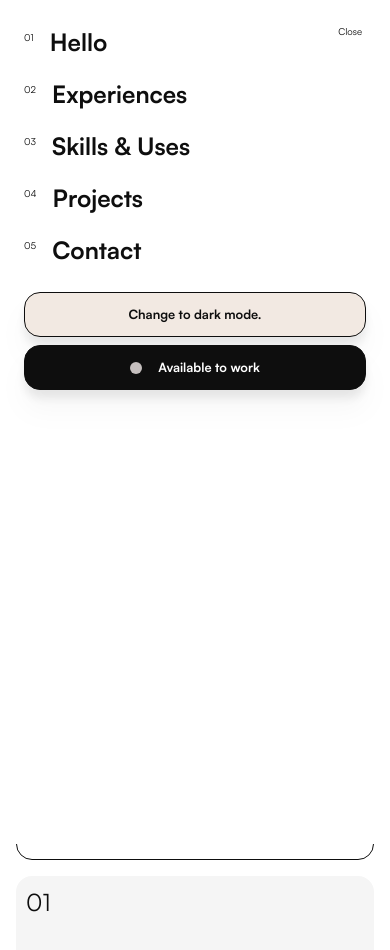
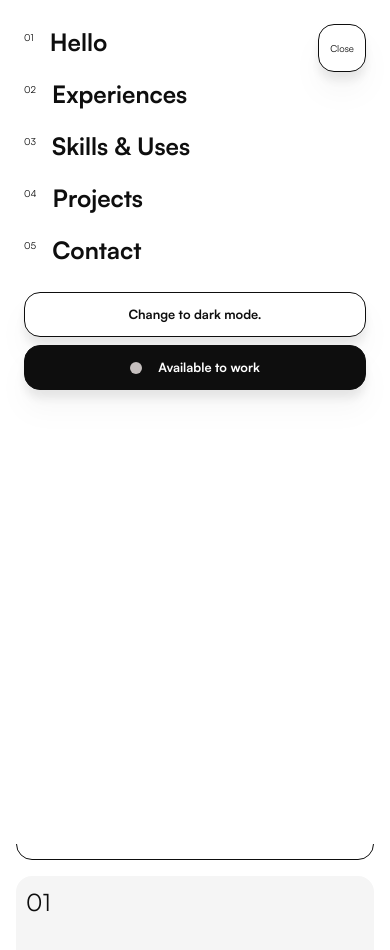
Before and after one commit to yangedruce/yangedruce.github.io, a Vue app: page /#yangEdruce in a window 390 px wide. Both pictures are taken after a click on the button "Menu". Shown: the top 950 px of the page. Built offline with nearby package versions, Linux system fonts and the light colour scheme.

Commit message:
fix: mobile nav buttons

```diff
--- a/src/components/NavigationMobile.vue
+++ b/src/components/NavigationMobile.vue
@@ -1,9 +1,17 @@
 <template>
 	<div
 		class="xl:hidden fixed z-[60] w-screen text-brandNeutral-800 dark:text-brandPrimaryWhite bg-brandPrimaryWhite dark:bg-brandPrimaryBlack">
-		<button class="absolute right-7 top-2 text-xs md:text-base font-satoshi" @click="open">Menu</button>
+		<button
+			class="absolute right-6 md:right-4 top-2 text-xs md:text-base font-satoshi text-center py-3 px-2 xl:px-4 h-12 md:h-16 w-12 md:w-16 md:mr-2 text-brandNeutral-800 dark:text-brandPrimaryWhite border border-brandNeutral-800 dark:border-brandPrimaryWhite bg-brandPrimaryWhite dark:bg-brandNeutral-800 rounded-2xl drop-shadow-xl shadow-brandPrimaryBlack"
+			@click="open">
+			Menu
+		</button>
 		<div id="menu" class="hidden fixed top-0 left-0 h-screen w-screen bg-brandPrimaryWhite dark:bg-brandPrimaryBlack">
-			<button class="text-xs md:text-base font-satoshi absolute right-7 top-6" @click="close">Close</button>
+			<button
+				class="text-xs md:text-base font-satoshi absolute right-6 md:right-4 top-6 text-center py-3 px-2 xl:px-4 h-12 md:h-16 w-12 md:w-16 md:mr-2 text-brandNeutral-800 dark:text-brandPrimaryWhite border border-brandNeutral-800 dark:border-brandPrimaryWhite bg-brandPrimaryWhite dark:bg-brandNeutral-800 rounded-2xl drop-shadow-xl shadow-brandPrimaryBlack"
+				@click="close">
+				Close
+			</button>
 			<ul class="space-y-4 md:space-y-8 p-6">
 				<template v-for="(item, index) in navigationItems">
 					<li class="flex">
@@ -18,7 +26,7 @@
 				<button
 					@click="toggleDark()"
 					type="button"
-					class="text-center py-3 px-2 xl:px-4 w-full md:mr-2 font-satoshi font-bold text-sm md:text-base text-brandNeutral-800 dark:text-brandPrimaryWhite border border-brandNeutral-800 dark:border-brandPrimaryWhite bg-brandNeutral-50 dark:bg-brandNeutral-800 rounded-2xl drop-shadow-xl shadow-brandPrimaryBlack">
+					class="text-center py-3 px-2 xl:px-4 w-full md:mr-2 font-satoshi font-bold text-sm md:text-base text-brandNeutral-800 dark:text-brandPrimaryWhite border border-brandNeutral-800 dark:border-brandPrimaryWhite bg-brandPrimaryWhite dark:bg-brandNeutral-800 rounded-2xl drop-shadow-xl shadow-brandPrimaryBlack">
 					{{ isDarkMode ? "Change to light mode." : "Change to dark mode." }}
 				</button>
 				<div
```
